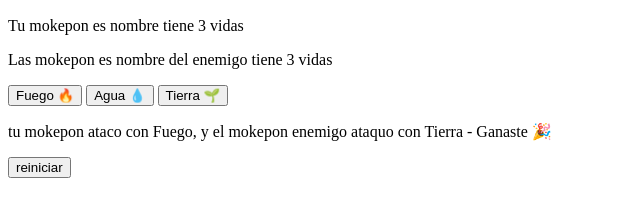
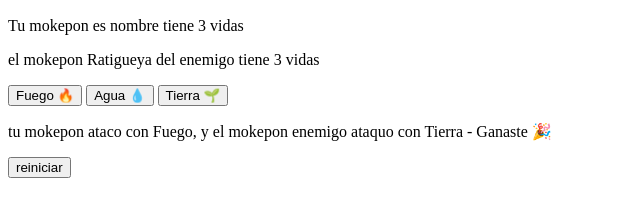
Before and after one commit to XxSGExX/Proyectos-Basicos, a plain HTML site: page mokepon/mokepon.html in a window 1280 px wide. Both pictures are taken after a click on the button "Seleccionar". Shown: the part 200-413 px from the top of the page, 0-640 px from the left. Drawn offline with Linux system fonts and the light colour scheme.

Commit message:
logica de seleccionar mokpeones terminada en JS

```diff
--- a/mokepon/JS/mokepon.js
+++ b/mokepon/JS/mokepon.js
@@ -8,7 +8,7 @@ function seleccionarMokeponJugador() {
     let mokeponcapipepo = document.getElementById('Capipepo')
     let mokeponratigueya = document.getElementById('Ratigueya')
     let spanMokeponJugador = document.getElementById('mokepon-jugador')
-
+    //Logica de seleccion de los mokepones del jugador
     if(mokeponhipodoge.checked == true)
     {
         spanMokeponJugador.innerHTML = 'Hipodoge'
@@ -23,6 +23,27 @@ function seleccionarMokeponJugador() {
     } else {
         alert('Por favor selecciona un mokepon')
     }
+
+    seleccionarMokeponEnemigo()
+}
+    //logica de seleccion de los mokepones del enemigo
+function seleccionarMokeponEnemigo() {
+    let ataqueAleatorio = Randomnumbers(1,3)
+    let spanMokeponEnemigo = document.getElementById('mokepon-enemigo')
+
+    if  (ataqueAleatorio == 1) {
+        spanMokeponEnemigo.innerHTML = 'Hipodoge'
+    } else if (ataqueAleatorio == 2) {
+        spanMokeponEnemigo.innerHTML = 'Capipepo'
+    } else {
+        spanMokeponEnemigo.innerHTML = 'Ratigueya'
+    }
+
 }
 
+function Randomnumbers(min, max)
+        {
+           return Math.floor( Math.random()* (max - min + 1) + min)
+        }
+
 window.addEventListener('load', iniciarJuego)
--- a/mokepon/mokepon.html
+++ b/mokepon/mokepon.html
@@ -10,7 +10,7 @@
 <body>
     <main>
         <h1>MOKEPON 💧🔥🌱</h1>
-
+            <!-- section de las seleccion del los mokepones -->
         <section id="select-mokepon">
             <h2>Elige a tu mokepon</h2>
 
@@ -25,12 +25,12 @@
 
             <button id="boton-mokepon">Seleccionar</button>
         </section>
-
+            <!-- Section de la la seleccion de los ataques de los mokepones -->
         <section id="select-attack">
             <h2>Elige a tu ataque</h2>
 
             <p>Tu mokepon es <span id="mokepon-jugador">nombre</span> tiene <span>3</span> vidas</p>
-            <p>Las mokepon es <span id="mokepon-enemigo">nombre</span> del enemigo tiene <span>3</span>  vidas</p>
+            <p>el mokepon <span id="mokepon-enemigo">enemigo</span> del enemigo tiene <span>3</span>  vidas</p>
 
             <P>
                 <button id="boton-fuego">Fuego 🔥</button>
@@ -38,7 +38,7 @@
                 <button id="boton-tierra">Tierra 🌱</button>
             </P>
         </section>
-
+            <!-- Section de los Mensajes que tiene que resivir el usuario al jugar -->
         <section id="mensajes">
             <p>tu mokepon ataco con Fuego, y el mokepon enemigo ataquo con Tierra - Ganaste 🎉</p>
         </section>
```
